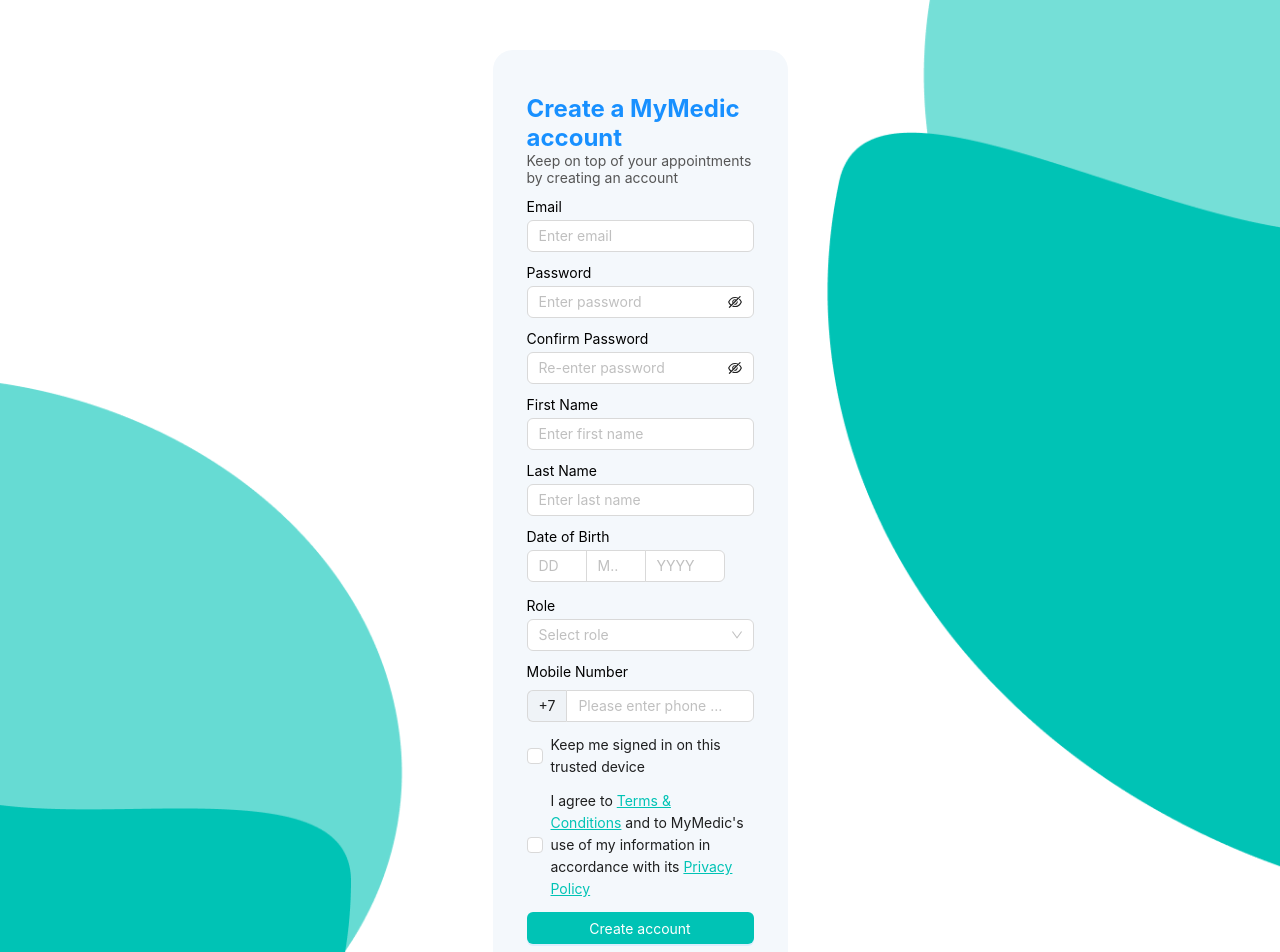
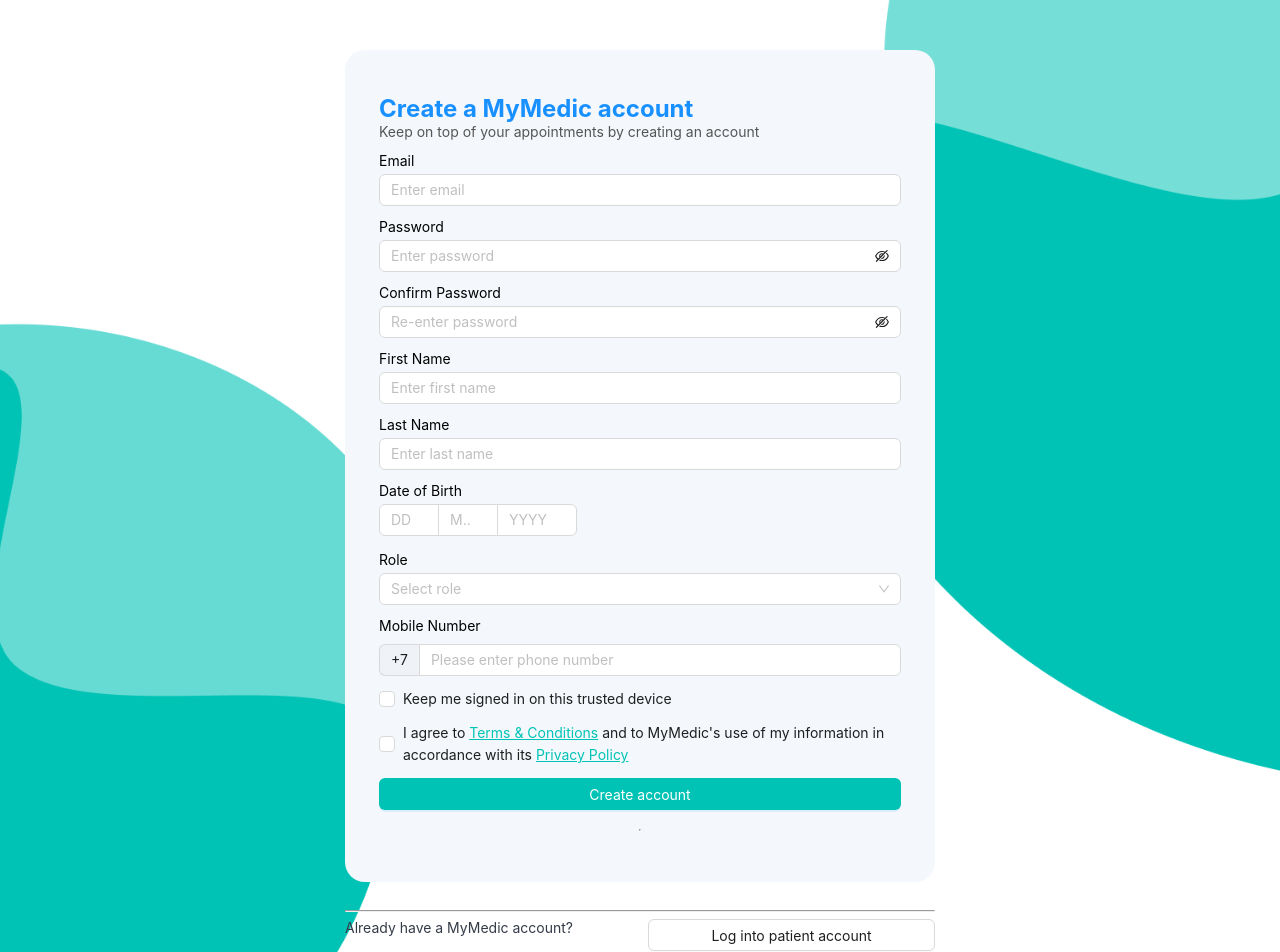
Before and after one commit to mukhametzhan-dev/happymed_front, a React (Vite) app: page /registration in a window 1280 px wide. Shown: the top 952 px of the page. Built offline with nearby package versions, Linux system fonts and the light colour scheme.

Commit message:
Update Registration.tsx

```diff
--- a/src/pages/Registration/Registration.tsx
+++ b/src/pages/Registration/Registration.tsx
@@ -82,7 +82,7 @@
 
   return (
     <Row justify="center" style={{ padding: '50px' }}>
-      <Col span={6}>
+      <Col xs={24} sm={20} md={16} lg={12} span={6}>
         <Row className="registrationForm" gutter={[0, 12]}>
           <div>
             <span className="title">Create a MyMedic account</span>
@@ -444,15 +444,15 @@
           <hr />
         </Row>
         <hr />
-        <Row gutter={[0, 12]}>
-          <Col span={24}>
+        <Row gutter={[16, 8]}>
+          <Col xs={24} sm={12} span={24}>
             <span>
               <a href="#" className="text">
                 Already have a MyMedic account?
               </a>
             </span>
           </Col>
-          <Col span={24}>
+          <Col xs={24} sm={12} span={24}>
             <Button
               color="default"
               variant="outlined"
```
